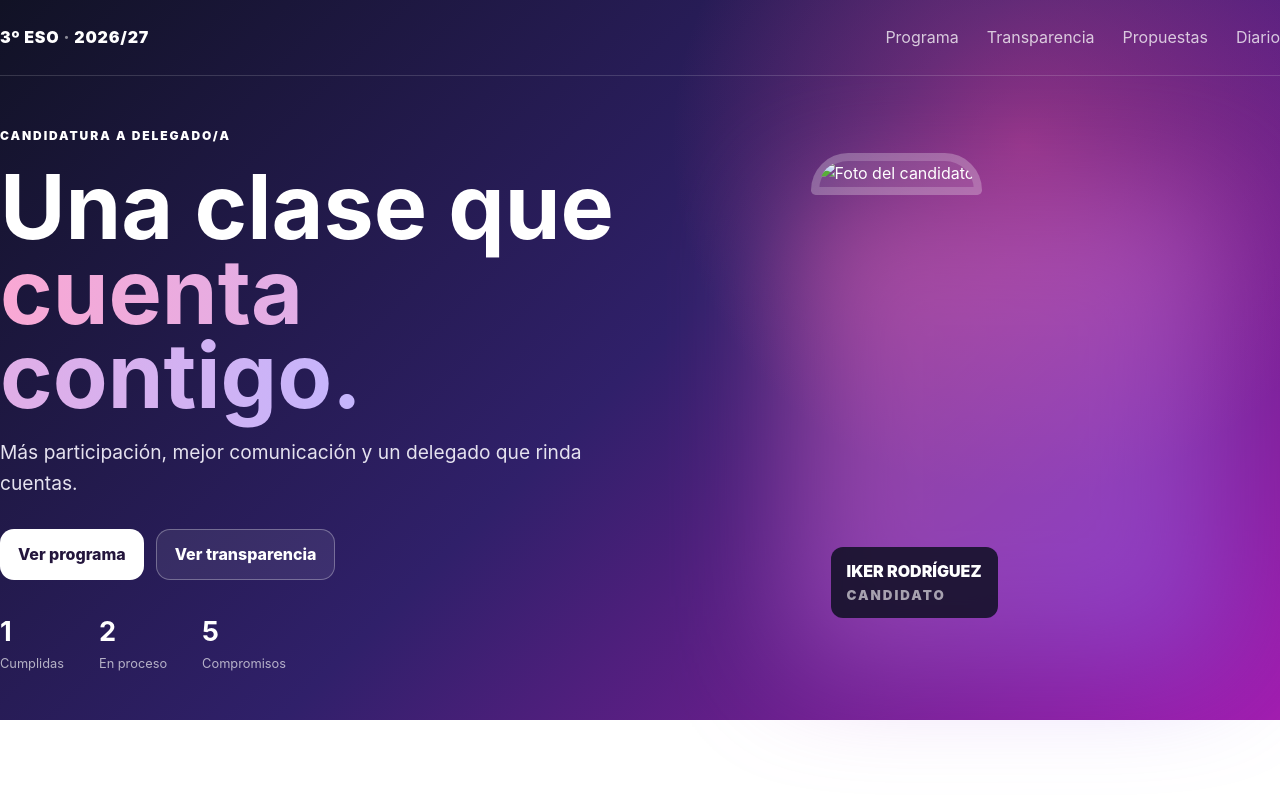
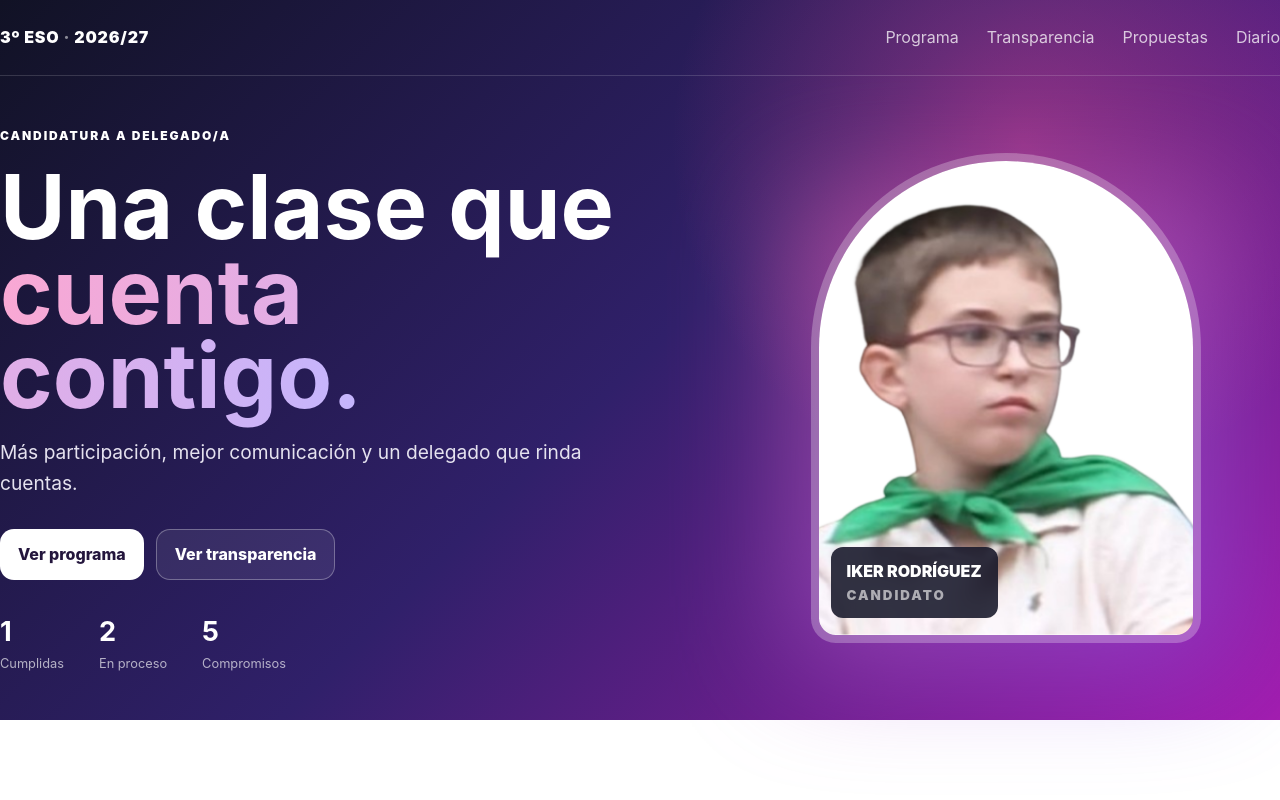
Before and after one commit to ikerrod362/ikerdelegado, a plain HTML site: page index.html in a window 1280 px wide. Shown: the top 800 px of the page. Drawn offline with Linux system fonts and the light colour scheme.

Commit message:
Update index.html

```diff
--- a/index.html
+++ b/index.html
@@ -106,7 +106,7 @@
             <div class="candidate-glow"></div>
 
             <img
-                src="assets/mi-foto.jpg"
+                src="assets/mi_foto.jpg"
                 alt="Foto del candidato"
             >
 
```
